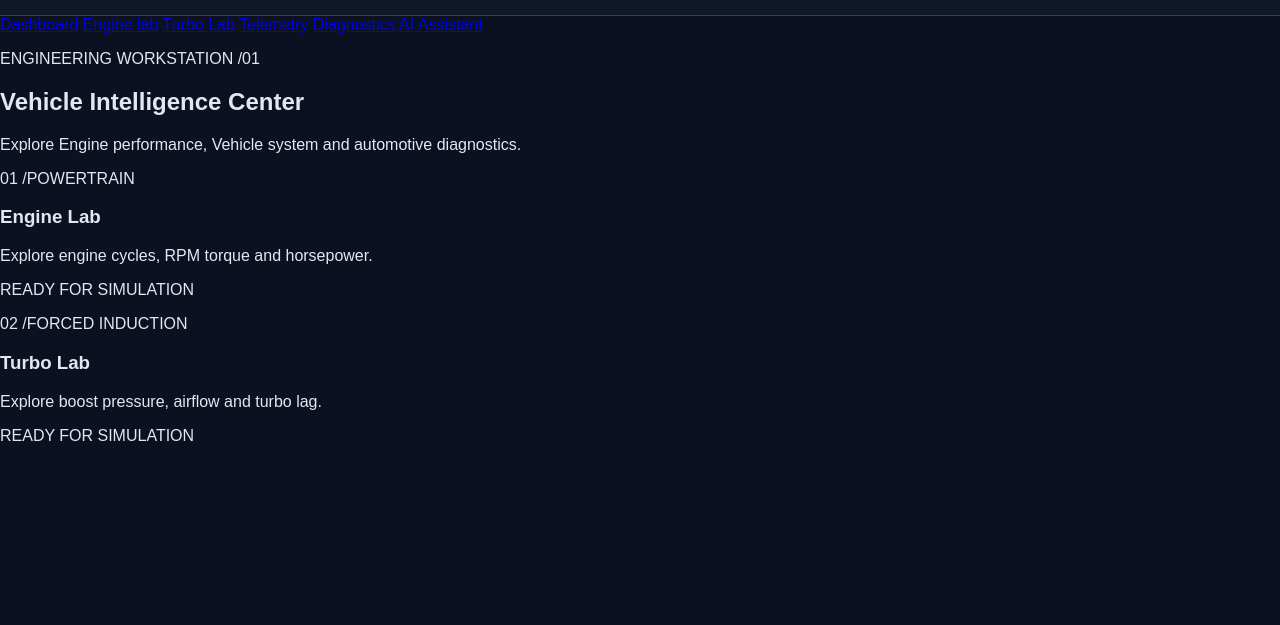
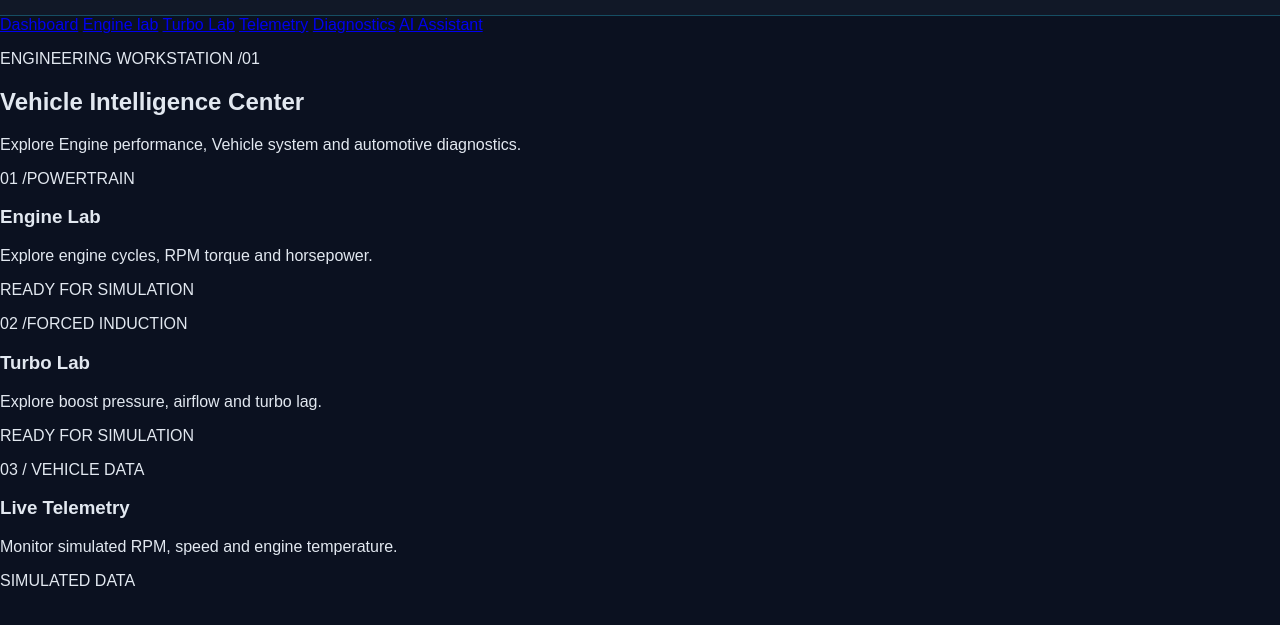
Before and after one commit to njugunamark310-cloud/Machina, a plain HTML site: page index.html in a window 1280 px wide. Shown: the part 139-764 px from the top of the page. Drawn offline with Linux system fonts and the light colour scheme.

Commit message:
feat:added live telemetry

```diff
--- a/index.html
+++ b/index.html
@@ -56,6 +56,13 @@
         <span class="module-status">READY FOR SIMULATION</span>
         </article>
 
+         <article class="module-card" id="telemetry">
+        <p class="module-number">03 / VEHICLE DATA</p>
+        <h3>Live Telemetry</h3>
+        <p>Monitor simulated RPM, speed and engine temperature.</p>
+        <span class="module-status">SIMULATED DATA</span>
+    </article>
+
 
 
     </section>
```
